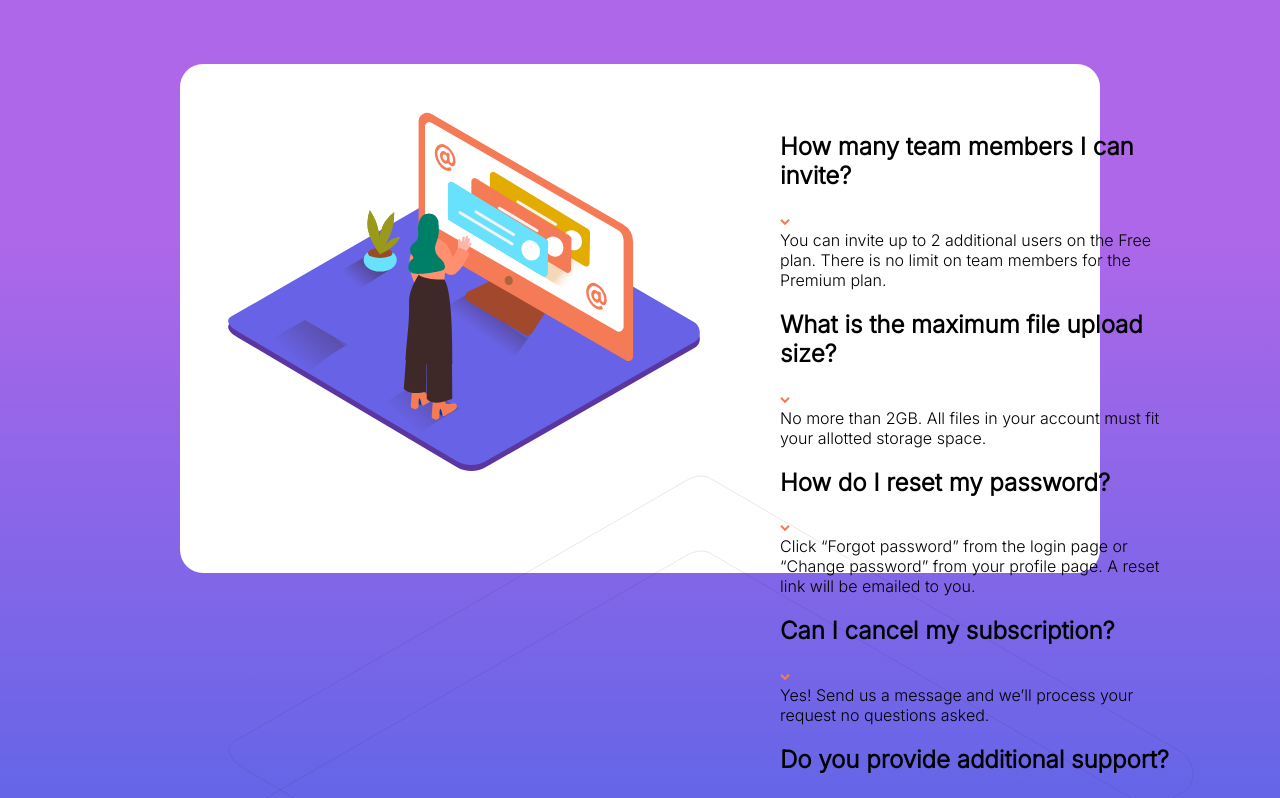
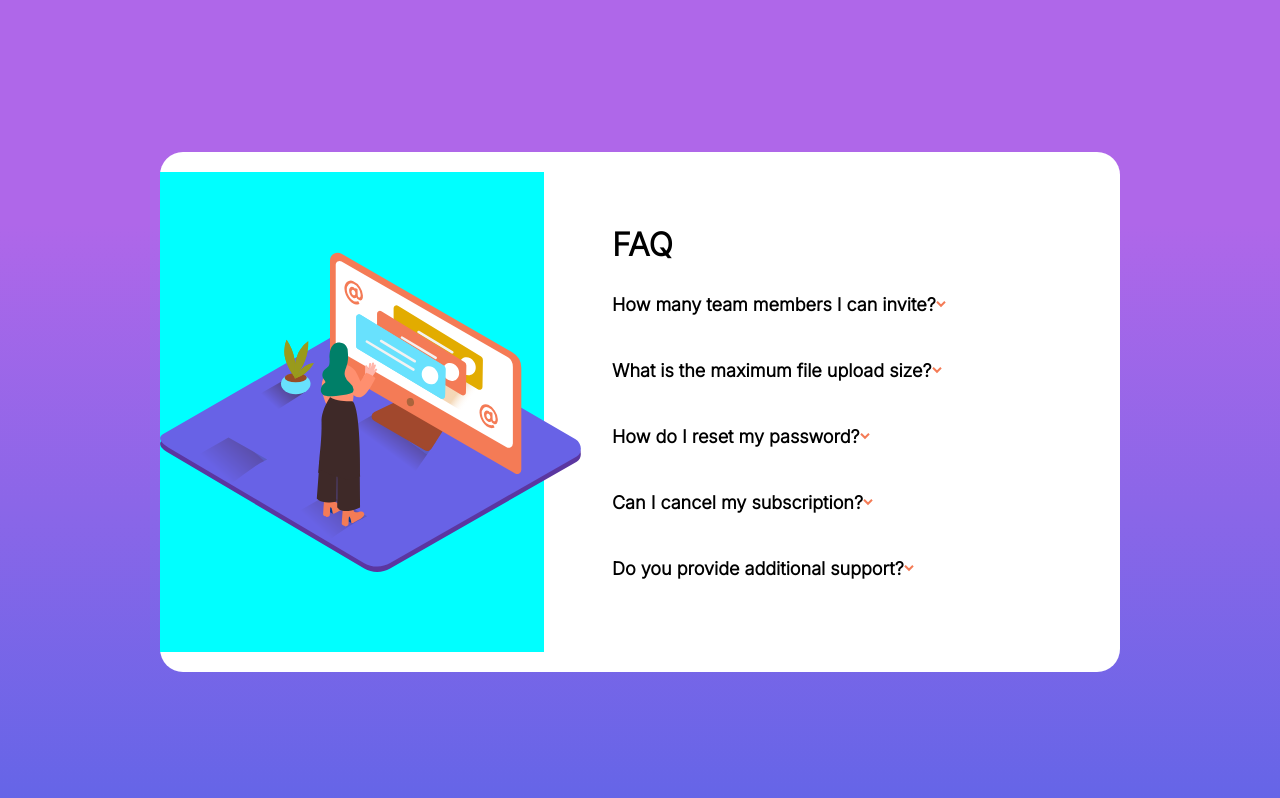
Before and after one commit to PaulinaZajac/FAQ-page, a React (Create React App) app in the folder THINGS/FAQpage/FAQapp/: page / in a window 1280 px wide. Shown: the top 798 px of the page. Built offline with nearby package versions, Linux system fonts and the light colour scheme; the HTML template or start-up script is replaced by a standard one.

Commit message:
initial init

```diff
--- a/THINGS/FAQpage/FAQapp/src/App.css
+++ b/THINGS/FAQpage/FAQapp/src/App.css
@@ -1,9 +1,10 @@
-* {
+/* * {
   box-sizing: border-box;
-}
+} */
 .App {
   justify-content: center;
   display: flex;
+  align-items: center;
 
   height: 100vh;
   max-width: 1440px;
--- a/THINGS/FAQpage/FAQapp/src/components/FaqImage.js
+++ b/THINGS/FAQpage/FAQapp/src/components/FaqImage.js
@@ -6,8 +6,8 @@ import './Page.css';
 const FaqImage = () => {
   return (
     <div className="faq-image-woman">
-      <img src={faqImageDesktop} alt="" />
-      <img src={FaqPatternDesktop} alt="" />
+      <img src={faqImageDesktop} alt="woman" />
+      {/* <img src={FaqPatternDesktop} alt="" /> */}
     </div>
   );
 };
--- a/THINGS/FAQpage/FAQapp/src/components/FaqQuestion.js
+++ b/THINGS/FAQpage/FAQapp/src/components/FaqQuestion.js
@@ -1,17 +1,31 @@
 import React from 'react';
+import { useState } from 'react';
 import faqQuestionArrow from '../images/icon-arrow-down.svg';
 
 const FaqQuestion = () => {
+  const [selected, setSelected] = useState(null);
+
+  const toggle = (i) => {
+    if (selected === i) {
+      return setSelected(null);
+    }
+
+    setSelected(i);
+  };
   return (
     <div className="faq-text-wrapper">
       <div className="faq-questions">
+        <div className="faq-text-header">FAQ</div>
         {data.map((item, i) => (
           <div className="item">
-            <div className="title">
+            <div className="title" onClick={() => toggle(i)}>
               <h2>{item.question}</h2>
+
               <img src={faqQuestionArrow} alt=""></img>
             </div>
-            <div className="content">{item.answer}</div>
+            <div className={selected === i ? 'content show' : 'content'}>
+              {item.answer}
+            </div>
           </div>
         ))}
       </div>
--- a/THINGS/FAQpage/FAQapp/src/components/Page.css
+++ b/THINGS/FAQpage/FAQapp/src/components/Page.css
@@ -1,39 +1,67 @@
 .faq-container {
   display: flex;
-  /* justify-content: space-between; */
-  flex-wrap: nowrap;
-
-  margin-top: 8vh;
-  padding: 6vh;
-  width: 920px;
-  height: 509px;
+  align-items: center;
+  justify-content: space-between;
+  flex-grow: inherit;
+  margin-top: 3vh;
+  width: 75vw;
+  height: 65vh;
   background-color: rgb(255, 255, 255);
   border-radius: 23px;
+  flex-wrap: nowrap;
+}
+
+.faq-image {
+  width: 30vw;
+  height: 60vh;
+  display: flex;
+  background-color: aqua;
+  align-items: center;
 }
 
 .faq-image-woman {
-  width: 472px;
-  height: 359px;
-}
-
-.faq-text {
-  margin-left: 80px;
-  font-family: 'Inter', sans-serif;
+  display: flex;
+  width: 30vw;
+  height: 40vh;
+  margin-left: 0px;
 }
 
 .faq-text-header {
   font-size: 32px;
-  font-weight: 700;
-  margin-bottom: 30px;
-  /* font-family: 'Kumbh Sans'; */
-  font-weight: 800;
-}
-
-.faq-text-question {
-  font-size: 14px;
+  font-weight: 900;
+  margin-bottom: 5px;
+  padding: 5px 20px;
   /* font-family: 'Kumbh Sans'; */
 }
 
+.faq-text-wrapper {
+  padding: 6vh;
+}
 .faq-questions {
-  width: 400px;
+  width: 500px;
 }
+
+.item {
+  margin-bottom: 5px;
+  padding: 5px 20px;
+}
+
+.title {
+  display: flex;
+  align-content: space-between;
+  align-items: center;
+  font-size: 12px;
+}
+
+.content {
+  font-size: 12px;
+  max-height: 0;
+  overflow: hidden;
+  transition: all 0.5s cubic-bezier(0, 1, 0, 1);
+}
+
+.content.show {
+  height: auto;
+  max-height: 9999px;
+  transition: all 0.5s cubic-bezier(1, 0, 1, 0);
+}
--- a/THINGS/FAQpage/FAQapp/src/components/Page.js
+++ b/THINGS/FAQpage/FAQapp/src/components/Page.js
@@ -7,11 +7,10 @@ import './Page.css';
 const Page = () => {
   return (
     <div className="faq-container">
-      <div className="faq-image-desktop">
+      <div className="faq-image">
         <FaqImage />
       </div>
-      <div className="faq-text">
-        {/* <div className="faq-text-header">FAQ</div> */}
+      <div className="faq-content">
         <FaqQuestion />
       </div>
     </div>
```
